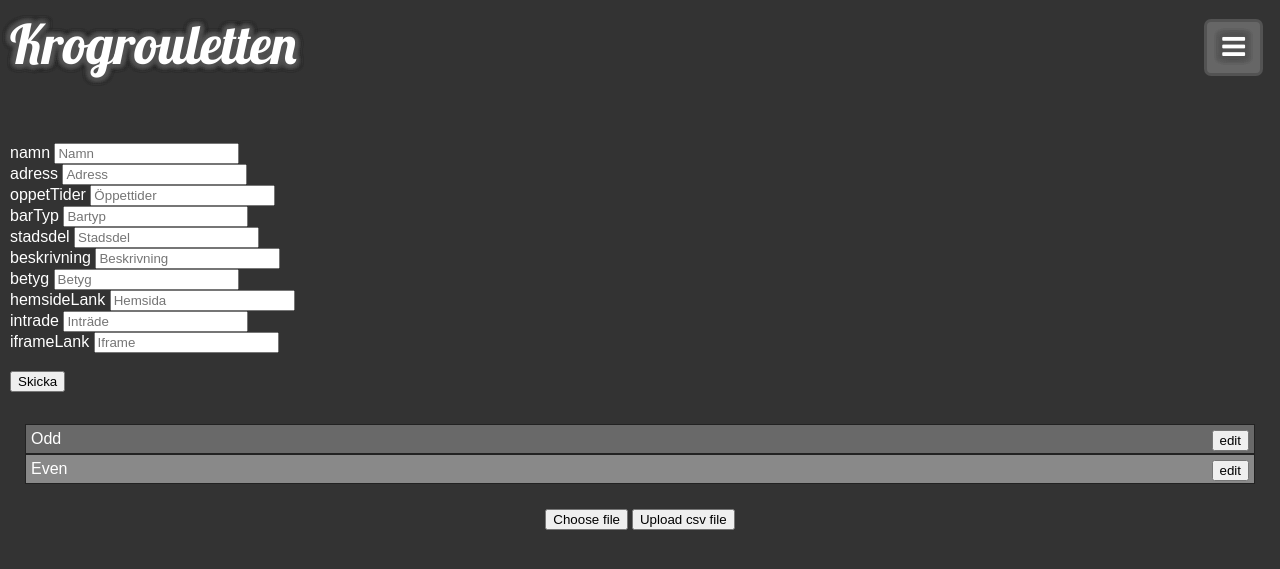
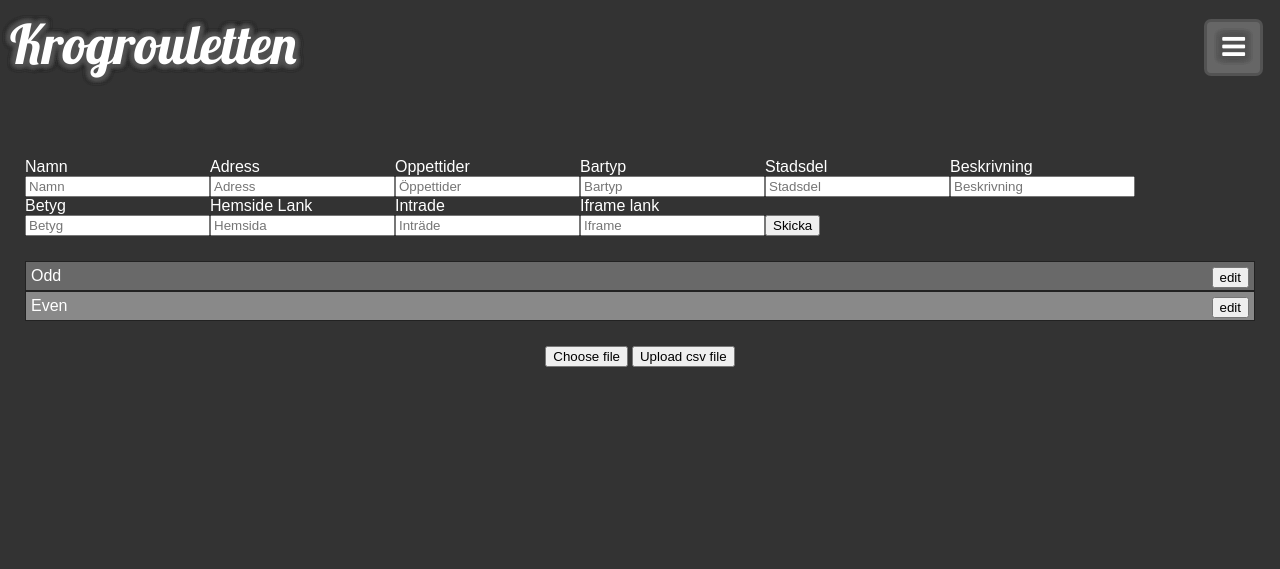
Before and after one commit to seppaleinen/krog-rouletten, a Flask app: page /admin in a window 1280 px wide. Shown: the top 569 px of the page. Run offline with Flask 2, Linux system fonts and the light colour scheme; data that the repository does not hold is empty; some libraries are stand-ins or nearby versions.

Commit message:
Removed nginx docker profile, and added backend connection to admin page

```diff
--- a/frontend/nginx/pom.xml
+++ b/frontend/nginx/pom.xml
@@ -16,6 +16,7 @@
 
     <name>Krog-rouletten - Frontend - Nginx</name>
 
+    <!--
     <profiles>
         <profile>
             <id>docker</id>
@@ -49,5 +50,6 @@
             </build>
         </profile>
     </profiles>
+    -->
 
 </project>
--- a/frontend/webapp/src/main/webapp/application/templates/admin.html
+++ b/frontend/webapp/src/main/webapp/application/templates/admin.html
@@ -3,15 +3,17 @@
 {% block content %}
 
 {% macro render_field(field, label_visible=true) -%}
-<div class="form-group {% if field.errors %}has-error{% endif %} {{ kwargs.pop('class_', '') }}">
+
+<div class="admin_form form-group {% if field.errors %}has-error{% endif %} {{ kwargs.pop('class_', '') }}">
     {% if field.type != 'HiddenField' and label_visible %}
-    <label for="{{ field.id }}" class="control-label">{{ field.label }}</label>
+        <label for="{{ field.id }}" class="control-label">{{ field.label }}</label>
+        <br/>
     {% endif %}
     {{ field(class_='form-control', **kwargs) }}
     {% if field.errors %}
-    {% for e in field.errors %}
-    <p class="help-block">{{ e }}</p>
-    {% endfor %}
+        {% for e in field.errors %}
+            <p class="help-block">{{ e }}</p>
+        {% endfor %}
     {% endif %}
 </div>
 {%- endmacro %}
@@ -35,7 +37,8 @@
 
 
 <br/><br/><br/><br/><br/><br/><br/>
-<div class="admin_input">
+
+<div class="admin_input" style="clear:both; padding:25px;">
 	<form method="post" action="/admin/submit">
         {{ render_field(form.namn, label_visible=true, placeholder='Namn', type='text') }}
         {{ render_field(form.adress, label_visible=true, placeholder='Adress', type='text') }}
@@ -89,13 +92,20 @@
 </div>
 
 <div class="admin_input" style="clear:both; padding:25px;">
+
+    {% for krog in kroglista %}
+        <div>{{ krog.namn }}</div>
+        <div>{{ krog.adress }}</div>
+    {% endfor %}
     <!--första objektet-->
 	<div id="krog_1" class="odd">
-		Odd<button id="edit_button_odd" class="edit_button">edit</button>
+		Odd
+        <button id="edit_button_odd" class="edit_button">edit</button>
     </div>
     <!--andra ojektet-->
 	<div id="krog_2" class="even">
-		Even<button id="edit_button_even" class="edit_button">edit</button>
+		Even
+        <button id="edit_button_even" class="edit_button">edit</button>
 	</div>
 
 <!--fler objekt i databasen typ-->
--- a/frontend/webapp/src/main/webapp/application/views.py
+++ b/frontend/webapp/src/main/webapp/application/views.py
@@ -1,8 +1,10 @@
+# -*- coding: utf-8 -*-
 from application import app
-from flask import render_template, request, Response
+from flask import render_template, request, Response, jsonify
 import random, requests, json
 from wtforms import Form, TextField
 import os
+
 
 BACKEND = os.getenv('BACKEND_URL', 'http://localhost:10080')
 
@@ -32,12 +34,12 @@ def home():
     list = [kellys, arken]
 
     objekt = random.choice(list)
-    return render_template('index.html', data=objekt,)
+    return render_template('index.html', data=objekt)
 
 
 @app.route('/admin')
 def admin():
-    return render_template('admin.html', form=ManualForm())
+    return render_template('admin.html', form=ManualForm(), kroglista=getKrogList())
 
 
 @app.route('/admin/uploadFile', methods=['POST'])
@@ -49,32 +51,31 @@ def uploadCsv():
         response = requests.post(BACKEND + '/save/csv', files=file_)
         data = response.content.decode('utf-8')
         #session[request.environ['REMOTE_ADDR']] = data
-        return render_template('admin.html', form=ManualForm(request.form), data=json.dumps(data))
+        return render_template('admin.html', form=ManualForm(request.form), kroglista=getKrogList())
     else:
-        return render_template('admin.html', form=ManualForm(request.form))
+        return render_template('admin.html', form=ManualForm(request.form), kroglista=getKrogList())
 
 
 def getKrogList():
-    response = requests.get(BACKEND + '/find/all').json()
-    return json.dumps(response)
+    return requests.get(BACKEND + '/find/all').json()
 
 
 class ManualForm(Form):
-    namn = TextField('namn')
-    adress = TextField('adress')
-    oppetTider = TextField('oppetTider')
-    barTyp = TextField('barTyp')
-    stadsdel = TextField('stadsdel')
-    beskrivning = TextField('beskrivning')
-    betyg = TextField('betyg')
-    hemsideLank = TextField('hemsideLank')
-    intrade = TextField('intrade')
-    iframeLank = TextField('iframeLank')
+    namn = TextField('Namn')
+    adress = TextField('Adress')
+    oppetTider = TextField('Oppettider')
+    barTyp = TextField('Bartyp')
+    stadsdel = TextField('Stadsdel')
+    beskrivning = TextField('Beskrivning')
+    betyg = TextField('Betyg')
+    hemsideLank = TextField('Hemside Lank')
+    intrade = TextField('Intrade')
+    iframeLank = TextField('Iframe lank')
 
 
 @app.route('/admin/submit', methods=['POST'])
 def submitInput():
     form = ManualForm(request.form)
     if request.method == 'POST':
-        print(form.data)
-    return render_template('admin.html', form=form)
+        requests.post(BACKEND + '/save', json=form.data)
+    return render_template('admin.html', form=form, kroglista=getKrogList())
```
